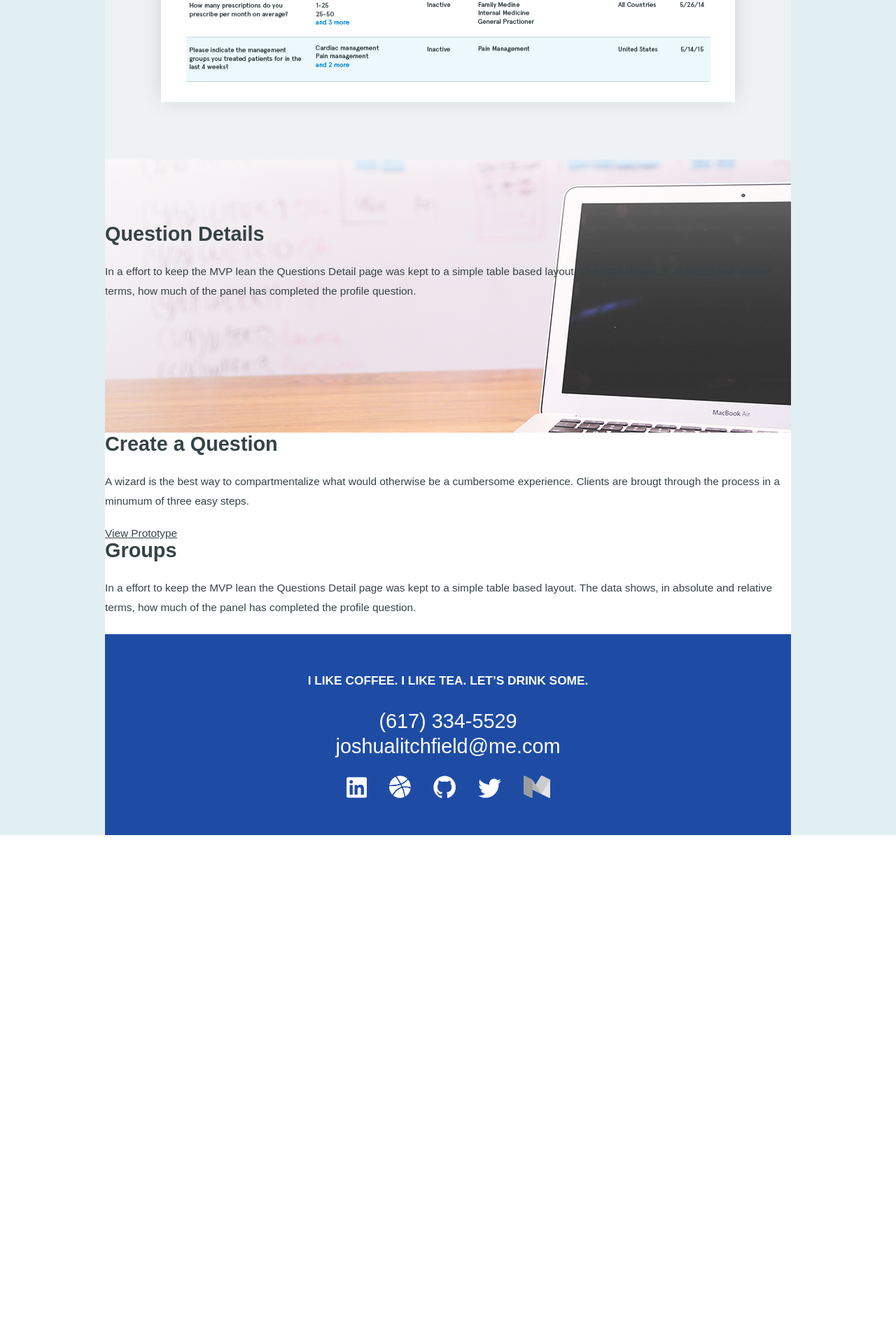
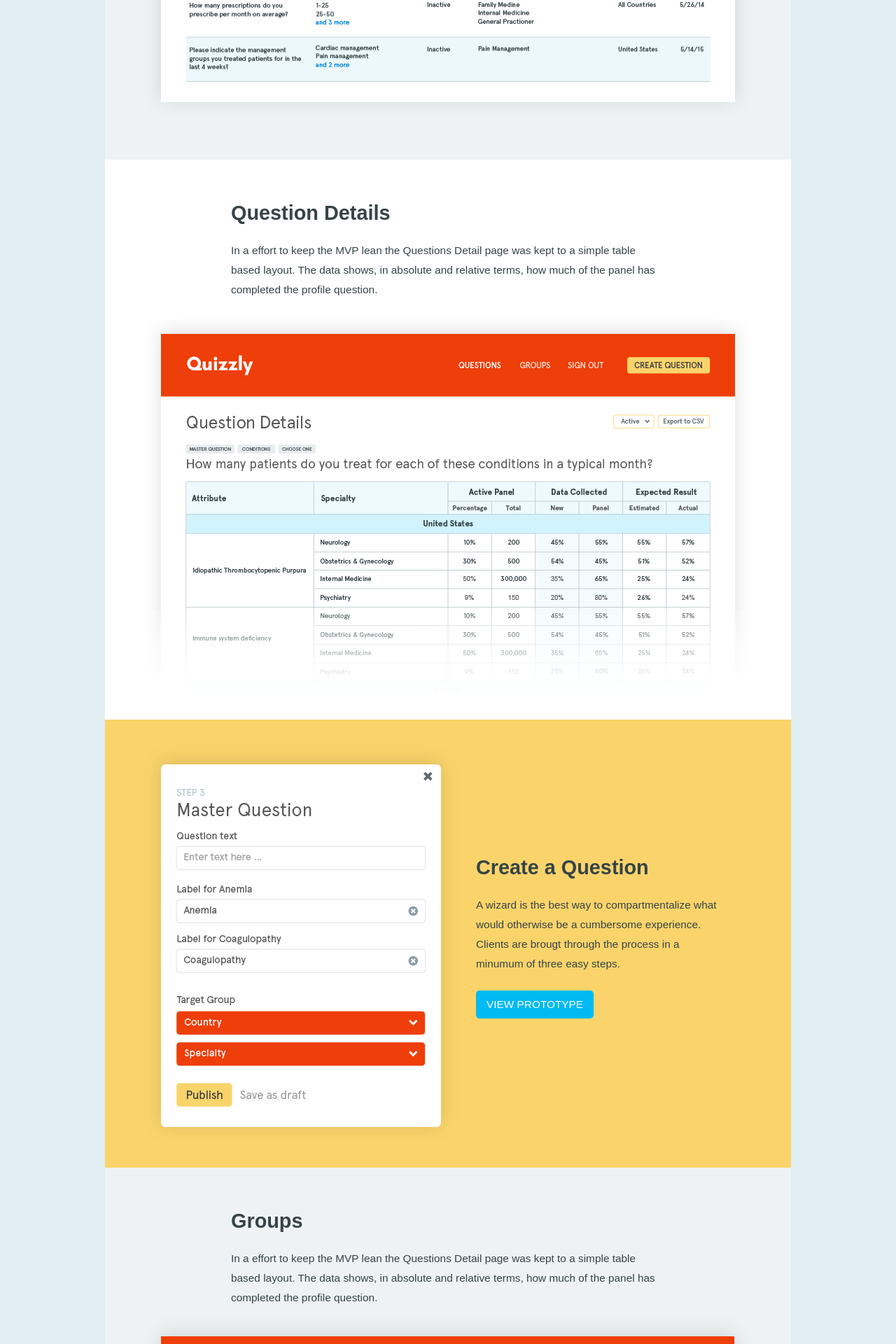
Before and after one commit to jlitchfield/jlitchfield.github.io, a PHP site: page /pages/quizzly.html in a window 1280 px wide. Shown: the part 2320-4240 px from the top of the page at 70% size. Before the commit the page ends 3513 px from the top, so only its background shows below. Run offline with PHP 8.4, Linux system fonts and the light colour scheme; some libraries are stand-ins or nearby versions.

Commit message:
new images

```diff
--- a/css/main.css
+++ b/css/main.css
@@ -245,13 +245,21 @@ header.quizzly {
 	background-size: 511px 346px;
 }
 
-header.quizzly h1, header.quizzly h2, header.quizzly .sub-header {
+header.knockout h1, header.knockout h2, header.knockout .sub-header {
 	color: #fff;
 }
 
 .background {
 	padding: 40px 0;
 	background: #fff url(https://github.com/jlitchfield/jlitchfield.github.io/blob/update/images/gradient.png?raw=true) top center no-repeat;
+}
+
+.background article:first-of-type {
+	padding-right: 30px;
+}
+
+.background article:last-of-type {
+	padding-left: 30px;
 }
 
 .brainstorm {
@@ -270,8 +278,35 @@ header.quizzly h1, header.quizzly h2, header.quizzly .sub-header {
 }
 
 .details {
-	height: 390px;
-	padding-top: 90px;
-	background: #fff url(https://raw.githubusercontent.com/jlitchfield/jlitchfield.github.io/update/images/brainstorm.png) center center no-repeat;
-	background-size: 980px 390px;
+	height: 800px;
+	padding-top: 60px;
+	background: #fff url(https://raw.githubusercontent.com/jlitchfield/jlitchfield.github.io/update/images/quizzly-question-details.png) bottom center no-repeat;
+	background-size: 980px 572px;
 }
+
+
+.create-question {
+	height: 640px;
+	background: #fad46b url(https://github.com/jlitchfield/jlitchfield.github.io/blob/update/images/quizzly-create-question.png?raw=true) 54px center no-repeat;
+	background-size: 452px 570px;
+}
+
+.create-question article {
+	width: 380px;
+	padding-top: 195px;
+	padding-left: 30px;
+}
+
+.groups {
+	height: 800px;
+	padding-top: 60px;
+	background: #fff url(https://raw.githubusercontent.com/jlitchfield/jlitchfield.github.io/update/images/quizzly-groups.png) bottom center no-repeat;
+	background-size: 980px 588px;
+}
+
+/* ==== Wego ==== */
+header.wego-header {
+	height: 566px;
+	background: #d4390f url(https://raw.githubusercontent.com/jlitchfield/jlitchfield.github.io/update/images/quizzly-login.png) bottom center no-repeat;
+	background-size: 511px 346px;
+}
--- a/pages/quizzly.html
+++ b/pages/quizzly.html
@@ -20,7 +20,7 @@
 </head>
 <body>
 <div id="wrapper" class="container-12 content-center group">
-	<header class="quizzly">
+	<header class="knockout quizzly">
 		<h1>Joshua Litchfield</h1>
 		<nav>
 			<ul>
@@ -36,11 +36,11 @@
 	</header>
 
 	<section class="background group">
-		<article class="grid-4 offset-1">
+		<article class="grid-5 offset-1">
 			<h3>Background</h3>
 			<p>Quizzly is a market research survey engine for the healthcare community. Clients can quickly gain sentiment from healthcare professionals internationally. A pain paint for clients is the lack of screener questions to precisely target key demographics.</p>
 		</article>
-		<article class="grid-4 offset-1">
+		<article class="grid-5">
 			<h3>Objective</h3>
 			<p>Quizzly would like profile its members to create additional targeting parameters, thereby reducing the need for screener questions. Internally, the tool allows Quizzly to create a taxonomy to classify and target its members for other purposes</p>
 		</article>
@@ -75,24 +75,23 @@
 	</section>
 
 	<section class="details">
-		<article>
+		<article class="grid-8 offset-2">
 			<h3>Question Details</h3>
 			<p>In a effort to keep the MVP lean the Questions Detail page was kept to a simple table based layout. The data shows, in absolute and relative terms, how much of the panel has completed the profile question.</p>
 		</article>
 	</section>
 
 	<section class="create-question">
-		<article>
+		<article class="offset-6">
 			<h3>Create a Question</h3>
 			<p>A wizard is the best way to compartmentalize what would otherwise be a cumbersome experience. Clients are brougt through the process in a minumum of three easy steps.</p>
-			<a class="" href="#">View Prototype</a>
+			<a class="btn btn-blue" href="https://invis.io/FJ53ZYHY2" target="_blank">View Prototype</a>
 		</article>
 	</section>
 
-	<section>
-		<article>
+	<section class="contrast groups">
+		<article class="grid-8 offset-2">
 			<h3>Groups</h3>
-			<!-- NEED TO UPDATE -->
 			<p>In a effort to keep the MVP lean the Questions Detail page was kept to a simple table based layout. The data shows, in absolute and relative terms, how much of the panel has completed the profile question.</p>
 		</article>
 	</section>
```
Also changed, not shown: pages/wego-health-inspiration-station.html (+8 -8 lines), images/wego-after.png (added), images/wego-before.png (added), images/wego-header.png (added), images/wego-inspiration-full.png (added), images/wego-judges.png (added), images/wego-nominees.png (added), images/wego-partners.png (added).
